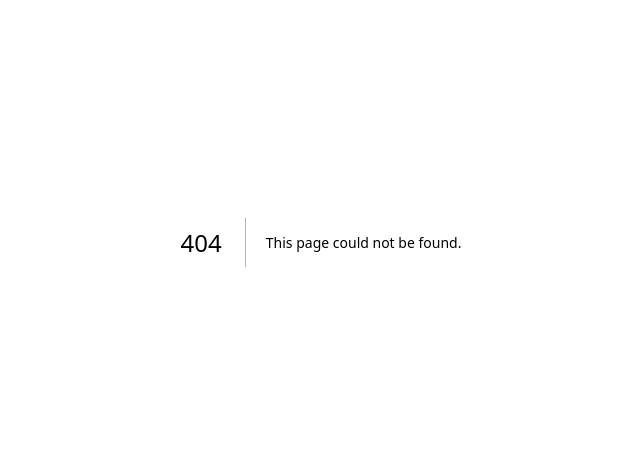
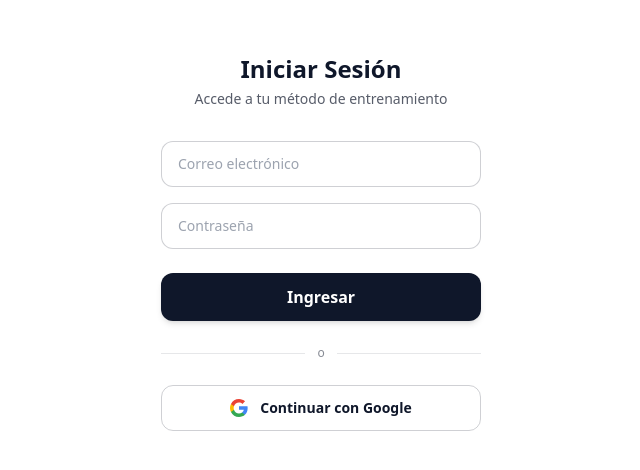
Before and after one commit to shaqt3/metodo-dari-pwa, a Next.js app: page /login in a window 1280 px wide. Before the commit this address had no page. Shown: the part 158-628 px from the top of the page, without its empty margins (319-959 px from the left). Built offline with nearby package versions, Linux system fonts and the light colour scheme.

Commit message:
Create page.jsx

```diff
--- /dev/null
+++ b/app/login/page.jsx
@@ -0,0 +1,134 @@
+"use client";
+
+import { useState } from "react";
+import { useRouter } from "next/navigation";
+import { motion } from "framer-motion";
+import { supabase } from "@/lib/supabaseClient";
+
+export default function LoginPage() {
+  const router = useRouter();
+  const [email, setEmail] = useState("");
+  const [password, setPassword] = useState("");
+  const [error, setError] = useState("");
+  const [loading, setLoading] = useState(false);
+
+  const handleSubmit = async (e) => {
+    e.preventDefault();
+    setError("");
+    setLoading(true);
+
+    const { data, error: signInError } = await supabase.auth.signInWithPassword({
+      email,
+      password,
+    });
+
+    setLoading(false);
+
+    if (signInError) {
+      setError(signInError.message);
+      return;
+    }
+
+    if (data?.session) {
+      router.push("/dashboard");
+    }
+  };
+
+  const handleGoogleLogin = async () => {
+    setError("");
+    const { error: oauthError } = await supabase.auth.signInWithOAuth({
+      provider: "google",
+      options: {
+        redirectTo: `${window.location.origin}/dashboard`,
+      },
+    });
+
+    if (oauthError) {
+      setError(oauthError.message);
+    }
+  };
+
+  return (
+    <main className="flex min-h-screen flex-col items-center justify-center bg-white px-6">
+      <motion.div
+        initial={{ opacity: 0, y: 20 }}
+        animate={{ opacity: 1, y: 0 }}
+        transition={{ duration: 0.5 }}
+        className="w-full max-w-xs"
+      >
+        <h1 className="mb-1 text-center text-2xl font-extrabold text-[#0f172a]">
+          Iniciar Sesión
+        </h1>
+        <p className="mb-8 text-center text-sm text-[#0f172a]/70">
+          Accede a tu método de entrenamiento
+        </p>
+
+        <form onSubmit={handleSubmit} className="flex flex-col gap-4">
+          <input
+            type="email"
+            required
+            placeholder="Correo electrónico"
+            value={email}
+            onChange={(e) => setEmail(e.target.value)}
+            className="w-full rounded-xl border border-[#0f172a]/20 px-4 py-3 text-sm text-[#0f172a] outline-none focus:border-[#38bdf8]"
+          />
+
+          <input
+            type="password"
+            required
+            placeholder="Contraseña"
+            value={password}
+            onChange={(e) => setPassword(e.target.value)}
+            className="w-full rounded-xl border border-[#0f172a]/20 px-4 py-3 text-sm text-[#0f172a] outline-none focus:border-[#38bdf8]"
+          />
+
+          {error && (
+            <p className="text-center text-sm text-red-500">{error}</p>
+          )}
+
+          <motion.button
+            whileTap={{ scale: 0.95 }}
+            type="submit"
+            disabled={loading}
+            className="mt-2 w-full rounded-xl bg-[#0f172a] px-6 py-3 text-base font-semibold text-white shadow-md transition hover:opacity-90 disabled:opacity-50"
+          >
+            {loading ? "Ingresando..." : "Ingresar"}
+          </motion.button>
+        </form>
+
+        <div className="my-6 flex items-center gap-3">
+          <div className="h-px flex-1 bg-[#0f172a]/10" />
+          <span className="text-xs text-[#0f172a]/50">o</span>
+          <div className="h-px flex-1 bg-[#0f172a]/10" />
+        </div>
+
+        <motion.button
+          whileTap={{ scale: 0.95 }}
+          type="button"
+          onClick={handleGoogleLogin}
+          className="flex w-full items-center justify-center gap-3 rounded-xl border border-[#0f172a]/20 px-6 py-3 text-sm font-semibold text-[#0f172a] transition hover:bg-[#0f172a]/5"
+        >
+          <svg width="18" height="18" viewBox="0 0 18 18">
+            <path
+              fill="#4285F4"
+              d="M17.64 9.2c0-.64-.06-1.25-.16-1.84H9v3.48h4.84a4.14 4.14 0 0 1-1.8 2.72v2.26h2.9c1.7-1.57 2.7-3.88 2.7-6.62z"
+            />
+            <path
+              fill="#34A853"
+              d="M9 18c2.43 0 4.47-.8 5.96-2.18l-2.9-2.26c-.8.54-1.84.86-3.06.86-2.35 0-4.34-1.59-5.05-3.72H.98v2.33A8.997 8.997 0 0 0 9 18z"
+            />
+            <path
+              fill="#FBBC05"
+              d="M3.95 10.7A5.4 5.4 0 0 1 3.66 9c0-.59.1-1.17.29-1.7V4.97H.98A9 9 0 0 0 0 9c0 1.45.35 2.83.98 4.03l2.97-2.33z"
+            />
+            <path
+              fill="#EA4335"
+              d="M9 3.58c1.32 0 2.51.46 3.44 1.35l2.58-2.58C13.46.89 11.43 0 9 0A8.997 8.997 0 0 0 .98 4.97l2.97 2.33C4.66 5.17 6.65 3.58 9 3.58z"
+            />
+          </svg>
+          Continuar con Google
+        </motion.button>
+      </motion.div>
+    </main>
+  );
+}
```
